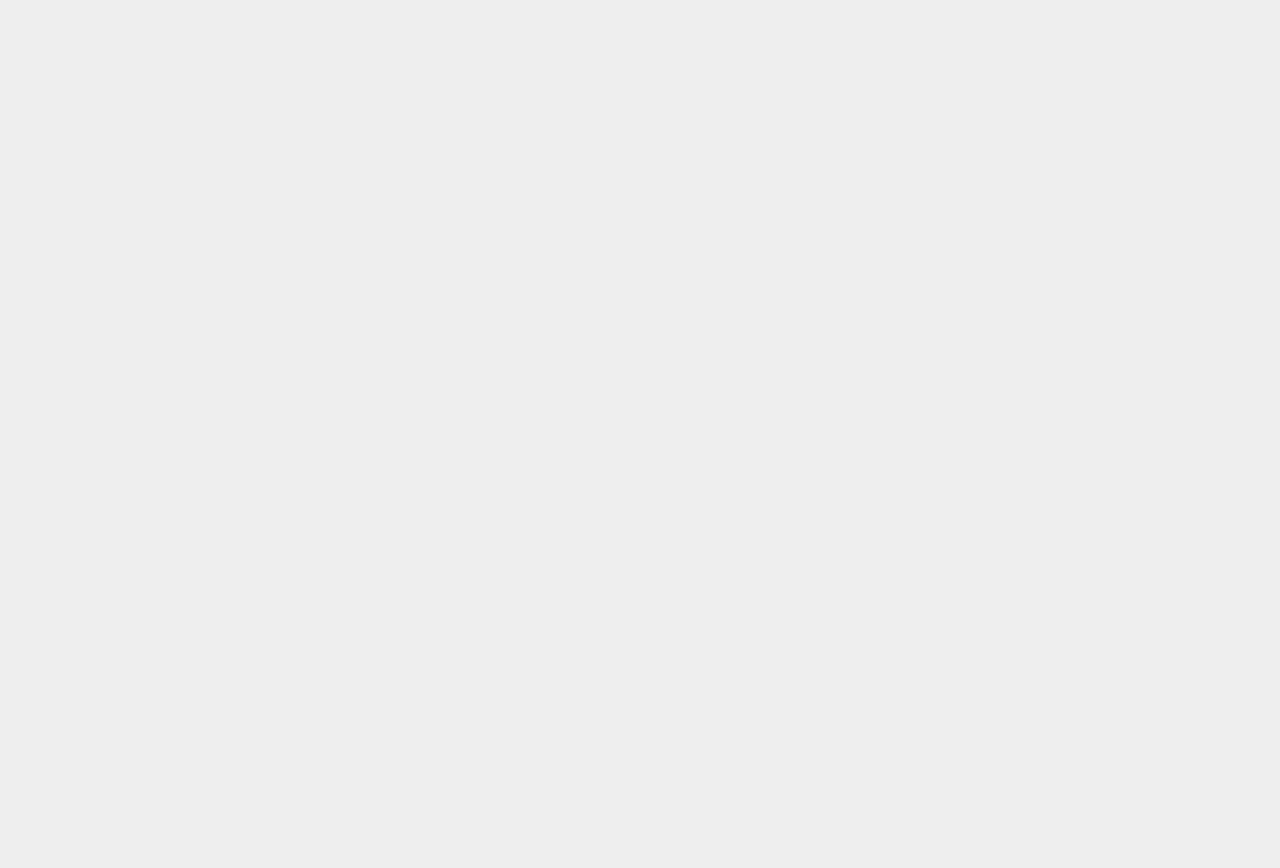
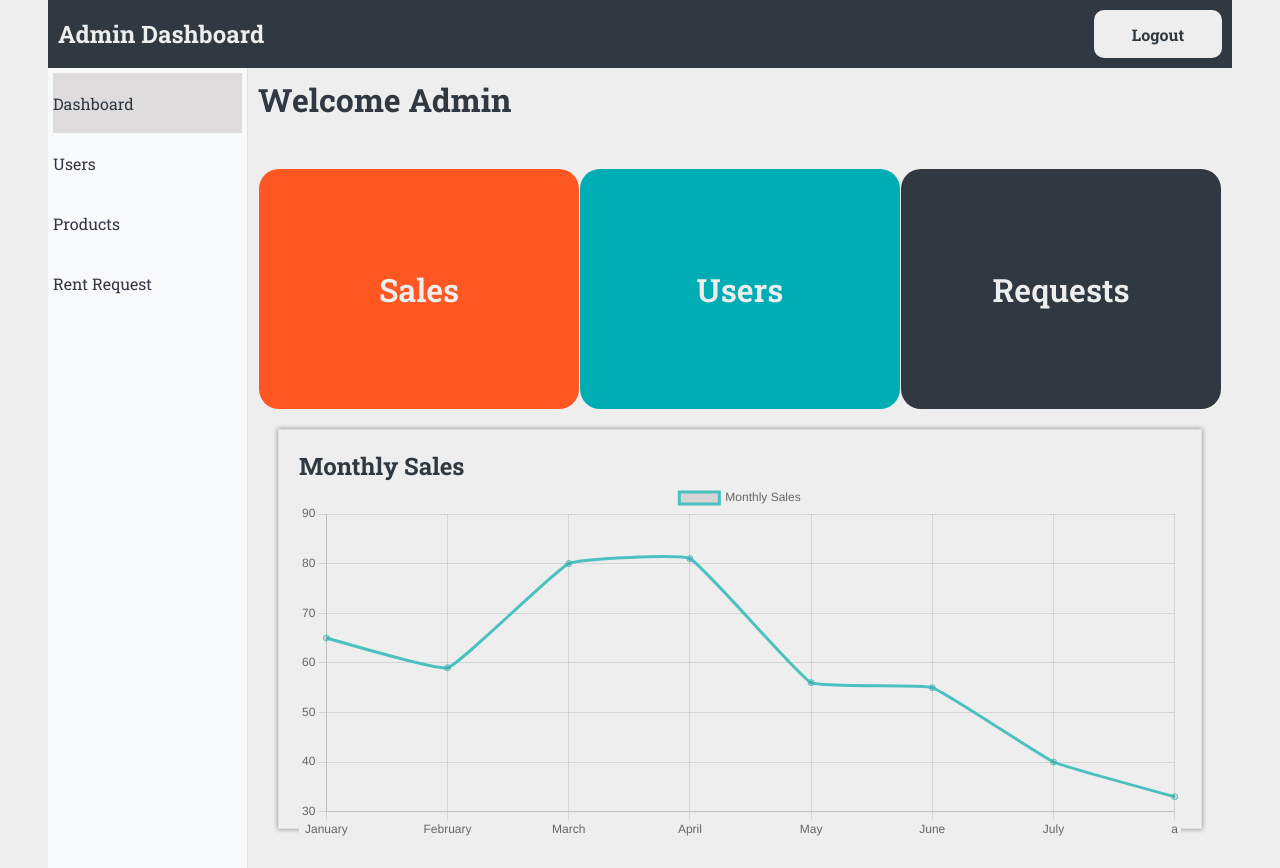
Before and after one commit to venawm/RentalX, a React (Create React App) app in the folder rentalx/: page /admin in a window 1280 px wide. Before the commit this address had no page. Before the commit the page ends 800 px from the top, so only its background shows below. Built offline with nearby package versions, Linux system fonts and the light colour scheme.

Commit message:
Added frontend of admin Dashboard Beta v-2.01

```diff
--- a/rentalx/package.json
+++ b/rentalx/package.json
@@ -7,8 +7,10 @@
     "@testing-library/react": "^13.4.0",
     "@testing-library/user-event": "^13.5.0",
     "axios": "^1.3.5",
+    "chart.js": "^4.2.1",
     "js-cookie": "^3.0.1",
     "react": "^18.2.0",
+    "react-chartjs-2": "^5.2.0",
     "react-dom": "^18.2.0",
     "react-icons": "^4.8.0",
     "react-rating": "^2.0.5",
--- a/rentalx/src/App.js
+++ b/rentalx/src/App.js
@@ -1,9 +1,10 @@
-import React,{useState} from 'react'
+import React from 'react'
 import HomePage from './pages/HomePage';
 import LoginPage from './pages/LoginPage';
 import CarsList from './pages/CarsList';
 import ContactUs from './pages/ContactUs';
 import AboutUs from './pages/AboutUs';
+import Dashboard from './pages/Admin/Dashboard';
 import { Routes, Route } from "react-router-dom"
 
 
@@ -17,6 +18,7 @@ function App() {
           <Route path="/carslist" element={ <CarsList/> } />
           <Route path="/contactus" element={ <ContactUs/> } />
           <Route path="/aboutus" element={ <AboutUs/> } />
+          <Route path="/admin" element={ <Dashboard/> } />
         </Routes>
       </div>
     </div>
--- /dev/null
+++ b/rentalx/src/components/Admin/Users.js
@@ -0,0 +1,51 @@
+import React from 'react';
+import styled from 'styled-components';
+
+const Table = styled.table`
+  border-collapse: collapse;
+  width: 100%;
+  max-width: 800px;
+  margin: 0 auto;
+`;
+
+const Th = styled.th`
+  text-align: left;
+  background-color: #f2f2f2;
+  padding: 8px;
+`;
+
+const Td = styled.td`
+  text-align: left;
+  padding: 8px;
+  border-bottom: 1px solid #ddd;
+`;
+
+const UsersTable = () => {
+    const users = [
+        { username: 'john', email: 'john@example.com', number: '555-1234' },
+        { username: 'jane', email: 'jane@example.com', number: '555-5678' },
+        { username: 'bob', email: 'bob@example.com', number: '555-9012' }
+      ];
+  return (
+    <Table>
+      <thead>
+        <tr>
+          <Th>Username</Th>
+          <Th>Email</Th>
+          <Th>Number</Th>
+        </tr>
+      </thead>
+      <tbody>
+        {users.map((user, index) => (
+          <tr key={index}>
+            <Td>{user.username}</Td>
+            <Td>{user.email}</Td>
+            <Td>{user.number}</Td>
+          </tr>
+        ))}
+      </tbody>
+    </Table>
+  );
+};
+
+export default UsersTable;
--- a/rentalx/src/components/NavBar.js
+++ b/rentalx/src/components/NavBar.js
@@ -1,12 +1,29 @@
-import React from 'react'
+import React, { useState, useRef, useEffect } from 'react';
 import 'styled-components';
 import styled from 'styled-components';
 import Search from './SearchBox';
 import Cookies from 'js-cookie';
 import { CgProfile } from 'react-icons/cg';
 
-const NavBar=()=> {
+const NavBar = () => {
+  const [showMenu, setShowMenu] = useState(false);
   const loginStatus = Cookies.get('loggedIn');
+  const menuRef = useRef(null);
+
+  useEffect(() => {
+    const handleOutsideClick = (event) => {
+      if (menuRef.current && !menuRef.current.contains(event.target)) {
+        setShowMenu(false);
+      }
+    };
+
+    document.addEventListener('mousedown', handleOutsideClick);
+
+    return () => {
+      document.removeEventListener('mousedown', handleOutsideClick);
+    };
+  }, [menuRef]);
+
   return (
     <Main>
       <div className="logo">
@@ -17,19 +34,31 @@ const NavBar=()=> {
         <a href="/aboutus">About Us</a>
         <a href="/contactus">Contact Us</a>
         <div class="search"> <Search className="search"/></div>
-
       </div>
-        {loginStatus && <button className='profile'> <CgProfile className='icon'/></button> }
-          {!loginStatus && <button>
+      {loginStatus && (
+        <div className="profile">
+          <button onClick={() => setShowMenu(!showMenu)}>
+            <CgProfile className='icon' />
+          </button>
+          {showMenu && (
+            <div ref={menuRef} className="menu">
+              <a href="/profile">My Profile</a>
+              <a href="/login">Logout</a>
+            </div>
+          )}
+        </div>
+      )}
+      {!loginStatus && (
+        <button>
           <a href="/login">Login/Signup</a>
-        </button>}
-
+        </button>
+      )}
     </Main>
   )
 }
 
 const Main = styled.div`
-    a{
+  a {
     text-decoration: none;
   }
   margin-top: 10px;
@@ -37,61 +66,63 @@ const Main = styled.div`
   align-items: center;
   justify-content: center;
   justify-content: space-between;
-    .links{
+  .links {
     display: flex;
     font-weight: 560;
-        align-items:center;
+    align-items: center;
     justify-content: space-evenly;
-        .search{
-            margin-left:0rem;
-
+    .search {
+      margin-left: 0rem;
     }
-
-        a{
+    a {
       text-decoration: none;
       margin-right: 5rem;
     }
   }
-    .profile{
-        border-radius: 1000px;
+  .profile {
+    position: relative;
+    button {
+      border: none;
+      background-color: #FF5722;
       height: 50px;
       width: 50px;
       display: flex;
       justify-content: center;
       align-items: center;
-        background-color: #FF5722;
-            :hover{
-            .icon{
+      border-radius: 1000px;
+      :hover {
+        .icon {
           background-color: #ffb39b;
         }
-
       }
-        .icon{
+      .icon {
         font-size: xx-large;
         background-color: #FF5722;
       }
     }
-    button{
-        border: none;
-        background-color: #FF5722;
-        height: 2.5rem;
-        width: 8rem;
-        font-size: medium;
-        font-weight: 700;
+    .menu {
+      position: absolute;
+      top: 60px;
+      width: 10rem;
+      right: 0;
+      background-color: #FFF;
+      padding: 1rem;
+      border-radius: 10px;
+      box-shadow: 0 0 10px rgba(0, 0, 0, 0.2);
+      z-index: 100000000;
+      a {
+        display: block;
+        padding: 0.5rem 1rem;
+        text-decoration: none;
+        background-color: #FFF;
+        color: #333;
 
-        border-radius: 10px;
-        :hover{
-            cursor: pointer;
-            background-color: #ffb39b;
-            a{
-                background-color: #ffb39b;
-                color: #EEEEEE;
+      :hover {
+        background-color: #eeeeee;
       }
     }
-        a{
-            background-color: #FF5722;
-            color: #EEEEEE;
   }
+
 }
 `;
 
--- /dev/null
+++ b/rentalx/src/pages/Admin/Dashboard.js
@@ -0,0 +1,168 @@
+import React,{useState} from 'react';
+import styled from 'styled-components';
+import LineChart from './line';
+import UsersTable from '../../components/Admin/Users';
+
+const NavBarContainer = styled.nav`
+  display: flex;
+  justify-content: space-between;
+  align-items: center;
+  background-color: #303841;
+  color: #fff;
+  padding: 10px;
+  button{
+        border: none;
+        background-color: #EEEEEE;
+        height: 3rem;
+        width: 10vw;
+        font-size: medium;
+        font-weight: 700;
+        color: #303841;
+
+        border-radius: 10px;
+        :hover{
+            cursor: pointer;
+            background-color: #ffb39b;
+        }
+    }
+`;
+
+const NavBrand = styled.h1`
+  background-color: #303841;
+  color: #EEEEEE;
+  margin: 0;
+`;
+
+const SideBarContainer = styled.aside`
+  background-color: #f8f9fa;
+  width: 200px;
+  min-height: 100vh;
+  border-right: 1px solid #dee2e6;
+  padding: 5px;
+  ul{
+    list-style: none;
+    li{
+        display: flex;
+        /* justify-content: center; */
+        align-items: center;
+        background-color: #f8f9fa;
+        height: 60px;
+        &.active {
+        background-color: #dedcdc;
+      }
+        :hover{
+            background-color: #dedcdc;
+        }
+    }
+    background-color: #f8f9fa;
+  }
+`;
+
+const SideBarTitle = styled.h2`
+  background-color: #f8f9fa;
+`;
+
+const MainContentContainer = styled.main`
+  flex: 1;
+  padding: 10px;
+  .boxs{
+    margin-top: 3rem;
+    display: flex;
+    justify-content: space-evenly;
+    .box{
+        background-color: #FF5722;
+        color: #EEEEEE;
+        height: 15rem;
+        width: 20rem;
+        border-radius: 20px;
+        font-weight: 600;
+        font-size: xx-large;
+        display: flex;
+        flex-direction: column;
+        justify-content: center;
+        align-items: center;
+    }
+    .users{
+        background-color: #00ADB5;
+    }
+    .requests{
+        background-color: #303841;
+    }
+  }
+`;
+
+const NavBar = () => {
+  return (
+    <NavBarContainer>
+      <NavBrand>Admin Dashboard</NavBrand>
+      <button>Logout</button>
+    </NavBarContainer>
+  );
+};
+
+const SideBar = () => {
+    const [activeIndex, setActiveIndex] = useState(0);
+
+    const handleClick = (index) => {
+      setActiveIndex(index);
+    };
+    return (
+        <SideBarContainer>
+          <ul>
+            <li
+              className={activeIndex === 0 ? 'active' : ''}
+              onClick={() => handleClick(0)}
+            >
+              Dashboard
+            </li>
+            <li
+              className={activeIndex === 1 ? 'active' : ''}
+              onClick={() => handleClick(1)}
+            >
+              Users
+            </li>
+            <li
+              className={activeIndex === 2 ? 'active' : ''}
+              onClick={() => handleClick(2)}
+            >
+              Products
+            </li>
+            <li
+              className={activeIndex === 3 ? 'active' : ''}
+              onClick={() => handleClick(3)}
+            >
+              Rent Request
+            </li>
+          </ul>
+        </SideBarContainer>
+      );
+    };
+
+const MainContent = () => {
+  return (
+    <MainContentContainer>
+        <h1>Welcome Admin</h1>
+        <div class="boxs">
+            <div className='box sales'>Sales</div>
+            <div className='box users'>Users</div>
+            <div className='box requests'>Requests</div>
+        </div>
+        <LineChart/>
+    </MainContentContainer>
+  );
+};
+
+function AdminDashboard() {
+  return (
+    <div>
+      <NavBar />
+      <div style={{ display: 'flex' }}>
+        <SideBar />
+        <MainContent />
+        {/* <UsersTable/> */}
+      </div>
+    </div>
+  );
+}
+
+export default AdminDashboard;
--- /dev/null
+++ b/rentalx/src/pages/Admin/line.js
@@ -0,0 +1,53 @@
+import React, { useEffect, useRef } from 'react';
+import Chart from 'chart.js/auto';
+import styled from 'styled-components';
+
+const ChartContainer = styled.div`
+  margin: 20px;
+  padding: 20px;
+  border: 1px solid #dee2e6;
+  box-shadow: 0px 0px 5px #888888;
+  height: 400px; // set a fixed height here
+`;
+
+
+function LineChart() {
+  const chartRef = useRef(null);
+
+  useEffect(() => {
+    const chartOptions = {
+      responsive: true,
+      maintainAspectRatio: false
+    };
+
+    const chartData = {
+      labels: ['January', 'February', 'March', 'April', 'May', 'June', 'July','a'],
+      datasets: [
+        {
+          label: 'Monthly Sales',
+          data: [65, 59, 80, 81, 56, 55, 40,33],
+          fill: false,
+          borderColor: 'rgb(75, 192, 192)',
+          tension: 0.1
+        }
+      ]
+    };
+
+    if (chartRef.current) {
+      const chart = new Chart(chartRef.current, {
+        type: 'line',
+        data: chartData,
+        options: chartOptions
+      });
+    }
+  }, []);
+
+  return (
+    <ChartContainer>
+      <h2>Monthly Sales</h2>
+      <canvas ref={chartRef} />
+    </ChartContainer>
+  );
+}
+
+export default LineChart;
--- a/rentalx/src/pages/Login.js
+++ b/rentalx/src/pages/Login.js
@@ -19,14 +19,10 @@ const Login = () => {
       }).then((data)=>{
         console.log(data.data.message)
         if(data.data.message==="Login successful"){
-          Cookies.set('loggedIn', true, { expires: 10 }); // the third parameter { expires: 10 } sets the expiration time in days
-          // console.log(data.data.user)
+          Cookies.set('loggedIn', true, { expires: 10 });
           navigate('/');
         }
       })
-
-      // handle successful response from backend here
-
 
     } catch (error) {
       console.log(error);
@@ -47,6 +43,7 @@ const Login = () => {
           <p>Password</p>
           <input type="password" value={password} onChange={(event) => setPassword(event.target.value)} />
           <button type="submit">Login</button>
+          <a href="Admin">Admin</a>
         </form>
       </div>
 
@@ -74,6 +71,8 @@ justify-content: center;
   }
 
   form{
+    display: flex;
+    flex-direction: column;
     p{
       color: rgba(48, 56, 65, 0.5);
     }
--- a/rentalx/src/pages/LoginPage.js
+++ b/rentalx/src/pages/LoginPage.js
@@ -21,7 +21,7 @@ const LoginPage=()=> {
         </div>
         <div className="component">
           {login && <Login/>}
-          {!login && <Signup/>}
+          {!login && <Signup setLogin={setLogin}/>}
         </div>
       </div>
     </Logins>
```
Also changed, not shown: rentalx/src/pages/Profile.js (added, +9 -0 lines), rentalx/src/pages/Signup.js (+8 -5 lines), 1 other file (tests, documents, lock files or other folders). Lines whose indentation alone changed are shown as unchanged.
